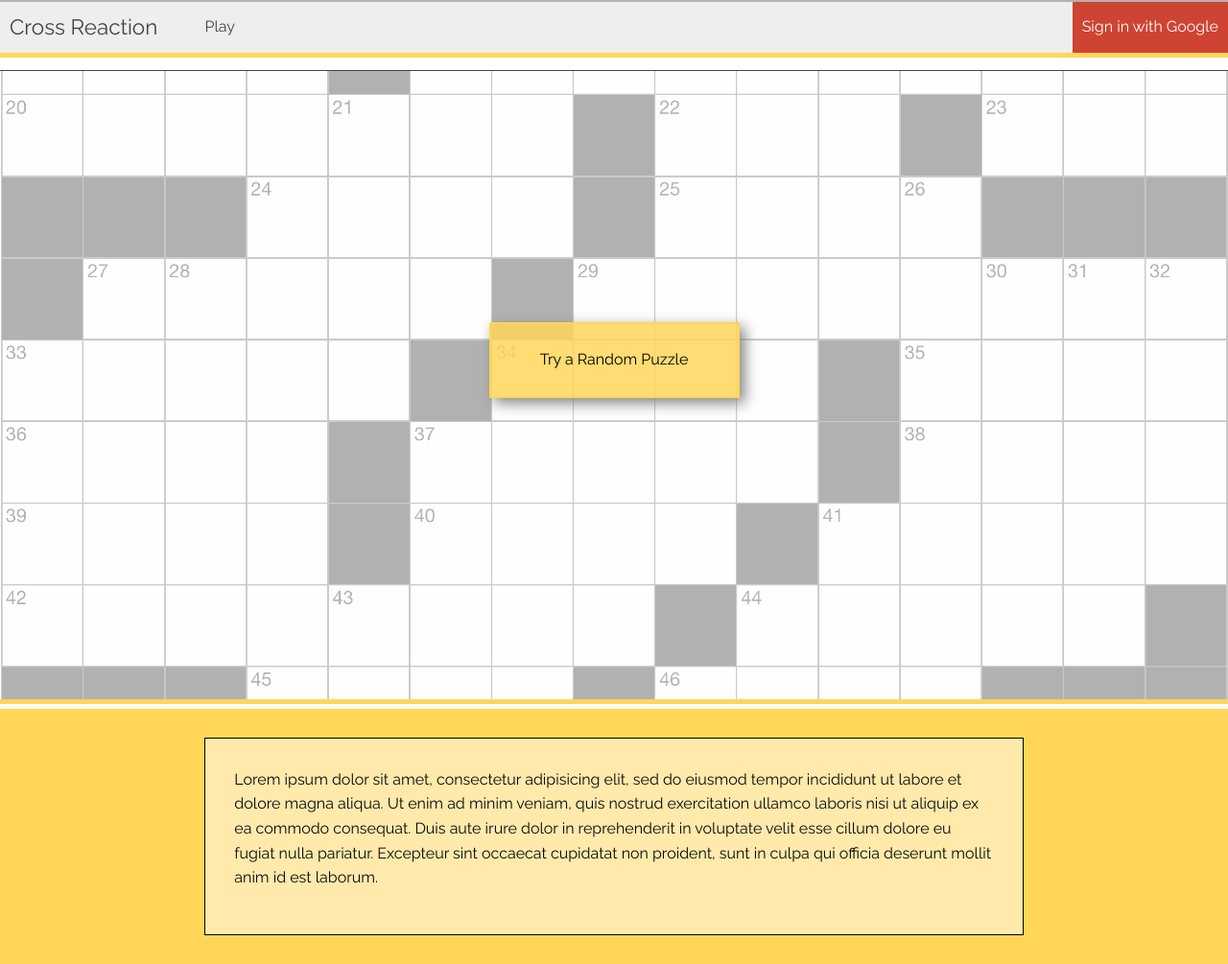
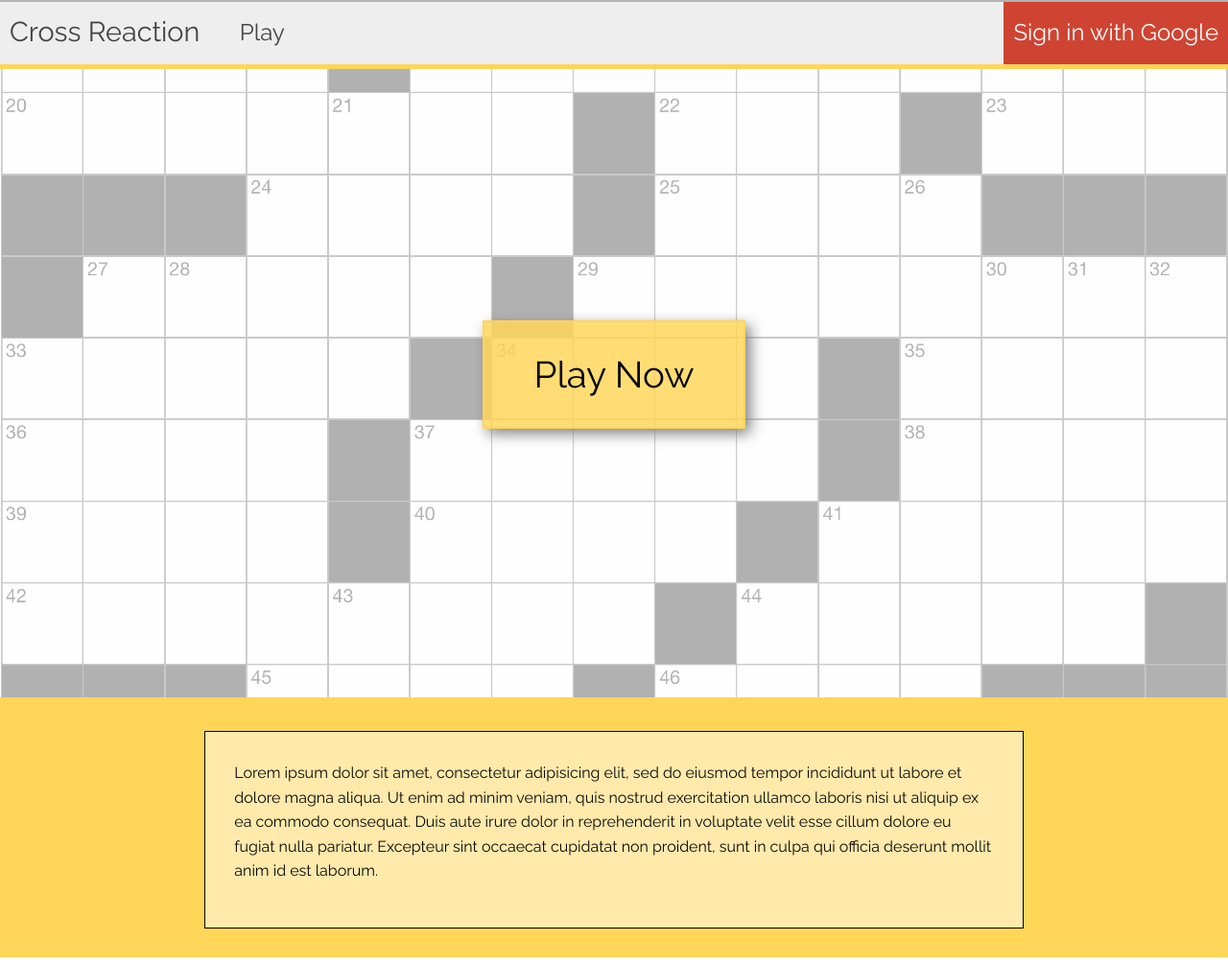
Before and after one commit to andrewprogers/crossword-react-on-rails, a Rails app: page / in a window 1280 px wide. Shown: the whole page at 96% size. Run offline with Rails 7, Linux system fonts and the light colour scheme; style sheets or scripts are compiled from the project's sources.

Commit message:
Fix styling issues on my puzzles, index, layout

```diff
--- a/app/assets/stylesheets/index.css
+++ b/app/assets/stylesheets/index.css
@@ -3,7 +3,6 @@
   max-height: 1000px;
   margin: auto;
   overflow: hidden;
-  border-top: 1px solid #444;
   border-bottom: 5px solid #FFD658;
 }
 
@@ -21,6 +20,7 @@
 }
 
 .try-now a {
+  font-size: 2.4em;
   display: inline-block;
   padding: 2% 4%;
   background-color: rgba(255, 214, 88, 0.83);
@@ -41,7 +41,6 @@
 
 div.lower {
   background-color: #FFD658;
-  border-top: 5px solid white;
   padding: 30px 0px;
 }
 
@@ -50,14 +49,3 @@ div.lower {
   background-color: rgba(255, 255, 255, 0.5);
   padding: 30px;
 }
-
-/* Small only */
-@media screen and (max-width: 39.9375em) {
-
-}
-
-/* Medium and up */
-@media screen and (min-width: 40em) {}
-
-/* Large and up */
-@media screen and (min-width: 64em) {}
--- a/app/assets/stylesheets/layouts.css
+++ b/app/assets/stylesheets/layouts.css
@@ -3,25 +3,26 @@
   overflow: hidden;
   border-bottom: 5px solid #FFD658;
   border-top: 2px solid #B2B2B2;
-  margin-bottom: 1%;
+  margin-bottom: 0px;
 }
 
 .top a, .top span {
+  font-size: 1.5em;
   color: #444;
   display: block;
   padding: 14px 10px;
 }
 
-.top-left a {
+.avatar, #user-name {
+  display: none;
+}
+
+.top a, .top span, .avatar {
   float: left;
 }
 
-.top-right a, .top-right span, .avatar {
-  float: right;
-}
-
 .top a#title {
-  font-size: 1.4em;
+  font-size: 1.8em;
   padding: 10px 20px 7px 10px;
 }
 
@@ -47,6 +48,7 @@
   background-color: #CF4332;
   color: white;
   transition: all 0.3s ease;
+  width: 100%;
 }
 
 .top a.sign-in:hover {
@@ -54,17 +56,10 @@
   color: white;
 }
 
-.avatar {
-  padding-top: 2px;
-  border-radius: 5px;
-}
-
-
-
 .flash-msg {
   width: 95%;
 
-  font-size: 1.5em;
+  font-size: 1.8em;
   margin: auto;
   margin-top: 1%;
   margin-bottom: 1%;
@@ -88,7 +83,15 @@
 /* Small only */
 @media screen and (max-width: 39.9375em) {
   .flash-msg {
-    font-size: 1em;
+    font-size: 1.5em;
+  }
+
+  .top-right a, .top-right span, .avatar {
+    float: left;
+  }
+
+  .top-right {
+    width: 100%;
   }
 }
 
@@ -98,7 +101,23 @@
     margin-top: 13px;
     margin-bottom: 13px;
   }
+
+  .top a.sign-in {
+    width: auto;
+  }
 }
 
 /* Large and up */
-@media screen and (min-width: 64em) {}
+@media screen and (min-width: 64em) {
+  .avatar, #user-name {
+    display: inherit;
+  }
+
+  .avatar {
+    padding: 6px;
+  }
+
+  .top-right {
+     float: right
+  }
+}
--- a/app/views/layouts/application.html.erb
+++ b/app/views/layouts/application.html.erb
@@ -11,8 +11,8 @@
 
   <body>
     <div class="top">
+      <div class="title"><%= link_to "Cross Reaction", root_path, id: "title" %></div>
       <div class="top-left">
-        <%= link_to "Cross Reaction", root_path, id: "title" %>
         <%= link_to "Play", puzzles_path, class: "nav-link" %>
         <% if current_user %>
           <%= link_to "Create", new_puzzle_path, class: "nav-link" %>
--- a/app/views/static_pages/index.html.erb
+++ b/app/views/static_pages/index.html.erb
@@ -1,7 +1,7 @@
 <div class="main-image">
   <%= image_tag "grid.png" %>
   <div class="try-now">
-    <%= link_to "Try a Random Puzzle", "#" %>
+    <%= link_to "Play Now", "#" %>
   </div>
 </div>
 
```
